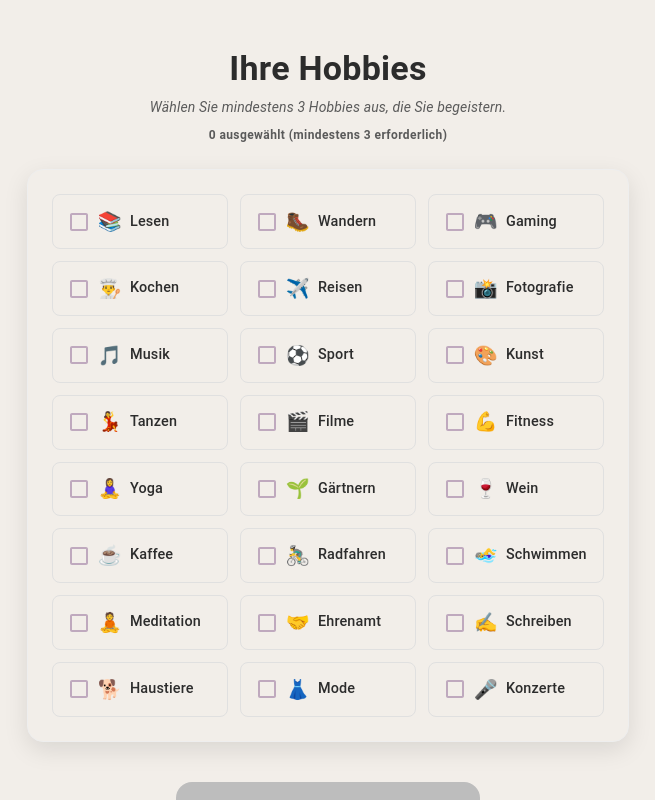
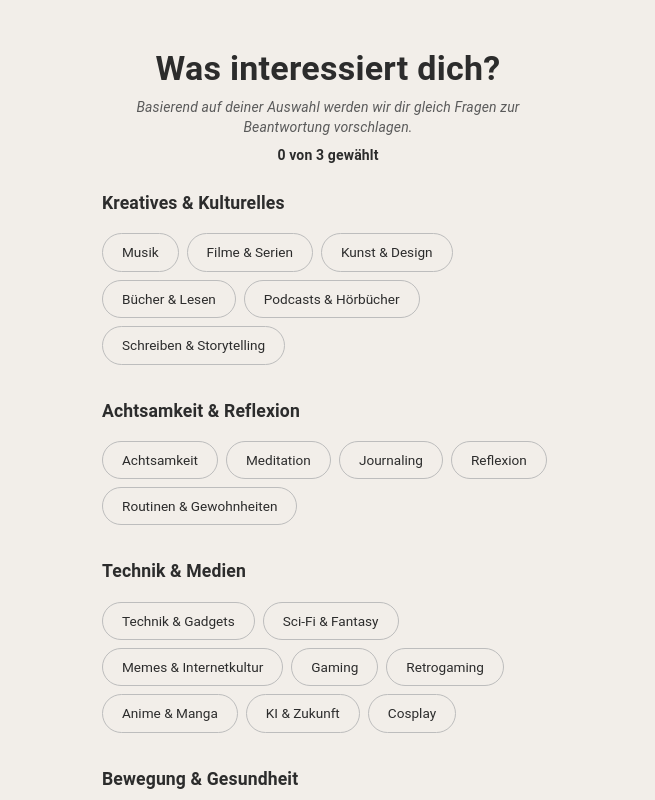
Before and after one commit to GAFMONKEY/whisper-world-frontend, a React (Vite) app: page /hobbies in a window 1280 px wide. Shown: the top 800 px of the page, without its empty margins (312-967 px from the left). Built offline with nearby package versions, Linux system fonts and the light colour scheme.

Commit message:
refactor HobbyPage to categorize hobbies and improve selection interface

```diff
--- a/src/pages/HobbyPage.tsx
+++ b/src/pages/HobbyPage.tsx
@@ -3,10 +3,6 @@ import {
   Box,
   Typography,
   Button,
-  FormControl,
-  FormControlLabel,
-  Checkbox,
-  FormGroup,
   Chip,
 } from '@mui/material';
 import { useNavigate } from 'react-router-dom';
@@ -14,14 +10,6 @@ import { useNavigate } from 'react-router-dom';
 const HobbyPage: React.FC = () => {
   const navigate = useNavigate();
   const [selectedHobbies, setSelectedHobbies] = useState<string[]>([]);
-
-  const handleHobbyChange = (hobby: string) => (event: React.ChangeEvent<HTMLInputElement>) => {
-    if (event.target.checked) {
-      setSelectedHobbies(prev => [...prev, hobby]);
-    } else {
-      setSelectedHobbies(prev => prev.filter(h => h !== hobby));
-    }
-  };
 
   const handleContinue = () => {
     // Lade die gespeicherten Daten
@@ -43,31 +31,52 @@ const HobbyPage: React.FC = () => {
   };
 
   const hobbies = [
-    { value: 'reading', label: 'Lesen', icon: '📚' },
-    { value: 'hiking', label: 'Wandern', icon: '🥾' },
-    { value: 'gaming', label: 'Gaming', icon: '🎮' },
-    { value: 'cooking', label: 'Kochen', icon: '👨‍🍳' },
-    { value: 'traveling', label: 'Reisen', icon: '✈️' },
-    { value: 'photography', label: 'Fotografie', icon: '📸' },
-    { value: 'music', label: 'Musik', icon: '🎵' },
-    { value: 'sports', label: 'Sport', icon: '⚽' },
-    { value: 'art', label: 'Kunst', icon: '🎨' },
-    { value: 'dancing', label: 'Tanzen', icon: '💃' },
-    { value: 'movies', label: 'Filme', icon: '🎬' },
-    { value: 'fitness', label: 'Fitness', icon: '💪' },
-    { value: 'yoga', label: 'Yoga', icon: '🧘‍♀️' },
-    { value: 'gardening', label: 'Gärtnern', icon: '🌱' },
-    { value: 'wine', label: 'Wein', icon: '🍷' },
-    { value: 'coffee', label: 'Kaffee', icon: '☕' },
-    { value: 'cycling', label: 'Radfahren', icon: '🚴‍♂️' },
-    { value: 'swimming', label: 'Schwimmen', icon: '🏊‍♀️' },
-    { value: 'meditation', label: 'Meditation', icon: '🧘' },
-    { value: 'volunteering', label: 'Ehrenamt', icon: '🤝' },
-    { value: 'writing', label: 'Schreiben', icon: '✍️' },
-    { value: 'pets', label: 'Haustiere', icon: '🐕' },
-    { value: 'fashion', label: 'Mode', icon: '👗' },
-    { value: 'concerts', label: 'Konzerte', icon: '🎤' },
+    // Kreatives & Kulturelles
+    { value: 'music', label: 'Musik', category: 'Kreatives & Kulturelles' },
+    { value: 'movies', label: 'Filme & Serien', category: 'Kreatives & Kulturelles' },
+    { value: 'art', label: 'Kunst & Design', category: 'Kreatives & Kulturelles' },
+    { value: 'reading', label: 'Bücher & Lesen', category: 'Kreatives & Kulturelles' },
+    { value: 'podcasts', label: 'Podcasts & Hörbücher', category: 'Kreatives & Kulturelles' },
+    { value: 'writing', label: 'Schreiben & Storytelling', category: 'Kreatives & Kulturelles' },
+
+    // Achtsamkeit & Reflexion
+    { value: 'meditation', label: 'Achtsamkeit', category: 'Achtsamkeit & Reflexion' },
+    { value: 'mindfulness', label: 'Meditation', category: 'Achtsamkeit & Reflexion' },
+    { value: 'journaling', label: 'Journaling', category: 'Achtsamkeit & Reflexion' },
+    { value: 'reflection', label: 'Reflexion', category: 'Achtsamkeit & Reflexion' },
+    { value: 'routines', label: 'Routinen & Gewohnheiten', category: 'Achtsamkeit & Reflexion' },
+
+    // Technik & Medien
+    { value: 'technology', label: 'Technik & Gadgets', category: 'Technik & Medien' },
+    { value: 'scifi', label: 'Sci-Fi & Fantasy', category: 'Technik & Medien' },
+    { value: 'memes', label: 'Memes & Internetkultur', category: 'Technik & Medien' },
+    { value: 'gaming', label: 'Gaming', category: 'Technik & Medien' },
+    { value: 'retrogaming', label: 'Retrogaming', category: 'Technik & Medien' },
+    { value: 'anime', label: 'Anime & Manga', category: 'Technik & Medien' },
+    { value: 'ai', label: 'KI & Zukunft', category: 'Technik & Medien' },
+    { value: 'cosplay', label: 'Cosplay', category: 'Technik & Medien' },
+
+    // Bewegung & Gesundheit
+    { value: 'sports', label: 'Sport', category: 'Bewegung & Gesundheit' },
+    { value: 'fitness', label: 'Fitness', category: 'Bewegung & Gesundheit' },
+    { value: 'yoga', label: 'Yoga', category: 'Bewegung & Gesundheit' },
+    { value: 'hiking', label: 'Wandern', category: 'Bewegung & Gesundheit' },
+    { value: 'cycling', label: 'Radfahren', category: 'Bewegung & Gesundheit' },
+    { value: 'swimming', label: 'Schwimmen', category: 'Bewegung & Gesundheit' },
+    { value: 'dancing', label: 'Tanzen', category: 'Bewegung & Gesundheit' },
+    { value: 'nutrition', label: 'Ernährung', category: 'Bewegung & Gesundheit' },
   ];
+
+  const categories = [
+    'Kreatives & Kulturelles',
+    'Achtsamkeit & Reflexion',
+    'Technik & Medien',
+    'Bewegung & Gesundheit'
+  ];
+
+  const getHobbiesByCategory = (category: string) => {
+    return hobbies.filter(hobby => hobby.category === category);
+  };
 
   const hasMinimumSelection = selectedHobbies.length >= 3;
 
@@ -78,22 +87,23 @@ const HobbyPage: React.FC = () => {
         width: '100vw',
         display: 'flex',
         justifyContent: 'center',
-        alignItems: 'center',
+        alignItems: 'flex-start',
         backgroundColor: 'background.default',
         margin: 0,
         padding: 2,
+        paddingTop: 4,
       }}
     >
       <Box
         sx={{
           display: 'flex',
           flexDirection: 'column',
-          justifyContent: 'center',
+          justifyContent: 'flex-start',
           alignItems: 'center',
           textAlign: 'center',
           px: 3,
-          py: 4,
-          maxWidth: 650,
+          py: 2,
+          maxWidth: 500,
           width: '100%',
         }}
       >
@@ -107,7 +117,7 @@ const HobbyPage: React.FC = () => {
             fontWeight: 'bold',
           }}
         >
-          Ihre Hobbies
+          Was interessiert dich?
         </Typography>
 
         {/* Subtext */}
@@ -121,141 +131,95 @@ const HobbyPage: React.FC = () => {
             lineHeight: 1.4,
           }}
         >
-          Wählen Sie mindestens 3 Hobbies aus, die Sie begeistern.
+          Basierend auf deiner Auswahl werden wir dir gleich Fragen zur Beantwortung vorschlagen.
         </Typography>
 
         {/* Selected count */}
         <Typography
-          variant="caption"
+          variant="body2"
           sx={{
             textAlign: 'center',
             mb: 3,
-            color: selectedHobbies.length >= 3 ? 'success.main' : 'text.secondary',
+            color: 'text.primary',
             fontWeight: 'bold',
           }}
         >
-          {selectedHobbies.length} ausgewählt (mindestens 3 erforderlich)
+          {selectedHobbies.length} von 3 gewählt
         </Typography>
 
-        <Box
-          sx={{
-            backgroundColor: 'background.paper',
-            borderRadius: 4,
-            p: { xs: 2, sm: 3 },
-            boxShadow: '0 8px 24px rgba(0,0,0,0.1)',
-            border: '1px solid',
-            borderColor: 'grey.200',
-            width: '100%',
-            mb: 3,
-          }}
-        >
-          <FormControl component="fieldset" sx={{ width: '100%' }}>
-            <FormGroup
-              sx={{
-                display: 'grid',
-                gridTemplateColumns: { xs: '1fr', sm: '1fr 1fr', md: '1fr 1fr 1fr' },
-                gap: 1.5,
-              }}
-            >
-              {hobbies.map((hobby) => (
-                <FormControlLabel
-                  key={hobby.value}
-                  control={
-                    <Checkbox
-                      checked={selectedHobbies.includes(hobby.value)}
-                      onChange={handleHobbyChange(hobby.value)}
-                      sx={{
-                        color: 'primary.main',
-                        '&.Mui-checked': {
-                          color: 'primary.main',
-                        },
-                        padding: 0.8,
-                      }}
-                    />
-                  }
-                  label={
-                    <Box sx={{ display: 'flex', alignItems: 'center', gap: 1 }}>
-                      <Typography variant="body2" sx={{ fontSize: '1.2rem' }}>
-                        {hobby.icon}
-                      </Typography>
-                      <Typography
-                        variant="body2"
-                        sx={{
-                          fontSize: '0.9rem',
-                          color: 'text.primary',
-                          fontWeight: 500,
-                        }}
-                      >
-                        {hobby.label}
-                      </Typography>
-                    </Box>
-                  }
-                  sx={{
-                    border: '1px solid',
-                    borderColor: selectedHobbies.includes(hobby.value) ? 'primary.main' : 'grey.300',
-                    borderRadius: 2,
-                    padding: 1,
-                    margin: 0,
-                    backgroundColor: selectedHobbies.includes(hobby.value) ? 'primary.light' : 'transparent',
-                    transition: 'all 0.2s ease',
-                    '&:hover': {
-                      borderColor: 'primary.main',
-                      backgroundColor: 'primary.light',
-                    },
-                  }}
-                />
-              ))}
-            </FormGroup>
-          </FormControl>
-
-          {/* Selected hobbies display */}
-          {selectedHobbies.length > 0 && (
-            <Box sx={{ mt: 3, pt: 2, borderTop: '1px solid', borderColor: 'grey.200' }}>
+        {/* Categories */}
+        <Box sx={{ width: '100%', mb: 3 }}>
+          {categories.map((category) => (
+            <Box key={category} sx={{ mb: 4 }}>
               <Typography
-                variant="caption"
+                variant="h6"
                 sx={{
-                  display: 'block',
-                  mb: 1,
-                  color: 'text.secondary',
+                  textAlign: 'left',
+                  mb: 2,
+                  color: 'text.primary',
                   fontWeight: 'bold',
+                  fontSize: '1.1rem',
                 }}
               >
-                Ausgewählte Hobbies:
+                {category}
               </Typography>
-              <Box sx={{ display: 'flex', flexWrap: 'wrap', gap: 0.8 }}>
-                {selectedHobbies.map((hobbyValue) => {
-                  const hobby = hobbies.find(h => h.value === hobbyValue);
-                  return (
-                    <Chip
-                      key={hobbyValue}
-                      label={`${hobby?.icon} ${hobby?.label}`}
-                      size="small"
-                      color="primary"
-                      variant="filled"
-                      sx={{ fontSize: '0.8rem' }}
-                    />
-                  );
-                })}
+
+              <Box
+                sx={{
+                  display: 'flex',
+                  flexWrap: 'wrap',
+                  gap: 1,
+                  justifyContent: 'flex-start',
+                }}
+              >
+                {getHobbiesByCategory(category).map((hobby) => (
+                  <Chip
+                    key={hobby.value}
+                    label={hobby.label}
+                    clickable
+                    onClick={() => {
+                      if (selectedHobbies.includes(hobby.value)) {
+                        setSelectedHobbies(prev => prev.filter(h => h !== hobby.value));
+                      } else {
+                        setSelectedHobbies(prev => [...prev, hobby.value]);
+                      }
+                    }}
+                    variant={selectedHobbies.includes(hobby.value) ? 'filled' : 'outlined'}
+                    color={selectedHobbies.includes(hobby.value) ? 'primary' : 'default'}
+                    sx={{
+                      fontSize: '0.85rem',
+                      height: 'auto',
+                      padding: 1,
+                      borderRadius: 6,
+                      '&:hover': {
+                        backgroundColor: selectedHobbies.includes(hobby.value)
+                          ? 'primary.dark'
+                          : 'primary.light',
+                      },
+                      transition: 'all 0.2s ease',
+                    }}
+                  />
+                ))}
               </Box>
             </Box>
-          )}
+          ))}
         </Box>
 
         <Button
           variant="contained"
           onClick={handleContinue}
           disabled={!hasMinimumSelection}
+          fullWidth
           sx={{
             mt: 2,
             py: 2,
-            px: 6,
-            fontSize: '1.2rem',
+            fontSize: '1.1rem',
             fontWeight: 600,
-            borderRadius: 4,
-            boxShadow: '0 6px 18px rgba(0,0,0,0.2)',
+            borderRadius: 3,
+            boxShadow: '0 4px 12px rgba(0,0,0,0.15)',
             '&:hover': {
-              boxShadow: '0 8px 24px rgba(0,0,0,0.3)',
-              transform: 'translateY(-2px)',
+              boxShadow: '0 6px 16px rgba(0,0,0,0.2)',
+              transform: 'translateY(-1px)',
             },
             '&:disabled': {
               backgroundColor: 'grey.400',
```
